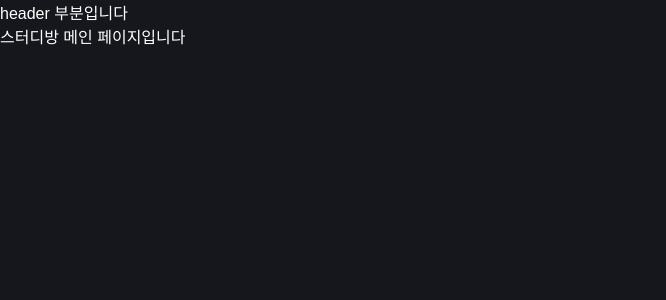
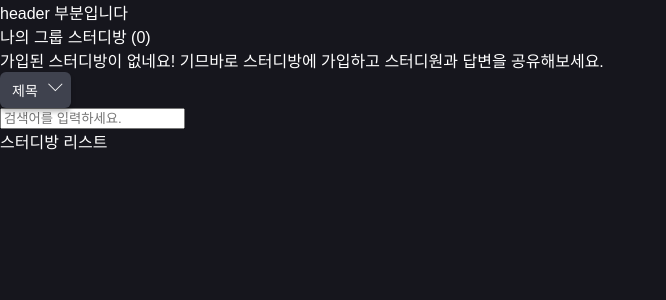
Before and after one commit to QuizUpWebProject/front, a React (Create React App) app: page /study in a window 1280 px wide. Shown: the top 300 px of the page, without its empty margins (0-666 px from the left). Built offline with nearby package versions, Linux system fonts and the light colour scheme.

Commit message:
feat: selectBox 컴포넌트 구현 #15
- 검색창의 selectBox를 구현했습니다
- study방 List 컴포넌트를 따로 만들었습니다

```diff
--- /dev/null
+++ b/src/components/studyroom/SelectBox.jsx
@@ -0,0 +1,74 @@
+import { useState } from "react";
+import styled from "styled-components";
+
+const SelectBox = () => {
+  const [isShowOption, setShowOptions] = useState(false);
+  const [currentValue, setCurrentValue] = useState("제목");
+
+  const handleSelectValue = (e) => {
+    const { innerText } = e.target;
+    setCurrentValue(innerText);
+  };
+
+  return (
+    <SelectContainer onClick={() => setShowOptions((prev) => !prev)}>
+      <Label>{currentValue}</Label>
+      <SelectOptions show={isShowOption}>
+        <Option onClick={handleSelectValue}>제목</Option>
+        <Option onClick={handleSelectValue}>내용</Option>
+        <Option onClick={handleSelectValue}>작성자</Option>
+      </SelectOptions>
+    </SelectContainer>
+  );
+};
+
+const SelectContainer = styled.div`
+  position: relative;
+  width: 55px;
+  padding: 8px;
+  border-radius: 6px;
+  background-color: #3f424e;
+  align-self: center;
+  box-shadow: 0px 4px 4px rgba(0, 0, 0, 0.25);
+  cursor: pointer;
+  &::before {
+    content: "⌵";
+    position: absolute;
+    top: 1px;
+    right: 8px;
+    color: #fff;
+    font-size: 20px;
+  }
+`;
+
+const Label = styled.label`
+  font-size: 14px;
+  margin-left: 4px;
+  text-align: center;
+`;
+
+const SelectOptions = styled.ul`
+  position: absolute;
+  list-style: none;
+  top: 18px;
+  left: 0;
+  width: 100%;
+  overflow: hidden;
+  height: 90px;
+  max-height: ${(props) => (props.show ? "none" : "0")};
+  padding: 0;
+  border-radius: 8px;
+  background-color: #222222;
+  color: #fefefe;
+`;
+
+const Option = styled.li`
+  font-size: 14px;
+  padding: 6px 8px;
+  transition: background-color 0.2s ease-in;
+  &:hover {
+    background-color: #595959;
+  }
+`;
+
+export default SelectBox;
--- /dev/null
+++ b/src/components/studyroom/StudyList.jsx
@@ -0,0 +1,4 @@
+/* study방 리스트 컴포넌트 */
+export default function StudyList() {
+  return <div>스터디방 리스트</div>;
+}
--- a/src/pages/StudyMain.jsx
+++ b/src/pages/StudyMain.jsx
@@ -1,5 +1,23 @@
+import SelectBox from "../components/studyroom/SelectBox";
+import StudyList from "../components/studyroom/StudyList";
+
 const StudyMain = () => {
-  return <div>스터디방 메인 페이지입니다</div>;
+  return (
+    <>
+      <div>나의 그룹 스터디방 (0)</div>
+      <div>
+        가입된 스터디방이 없네요! 기므바로 스터디방에 가입하고 스터디원과 답변을
+        공유해보세요.
+      </div>
+      <div>
+        <SelectBox />
+        <input placeholder="검색어를 입력하세요." />
+      </div>
+      <div>
+        <StudyList />
+      </div>
+    </>
+  );
 };
 
 export default StudyMain;
```
